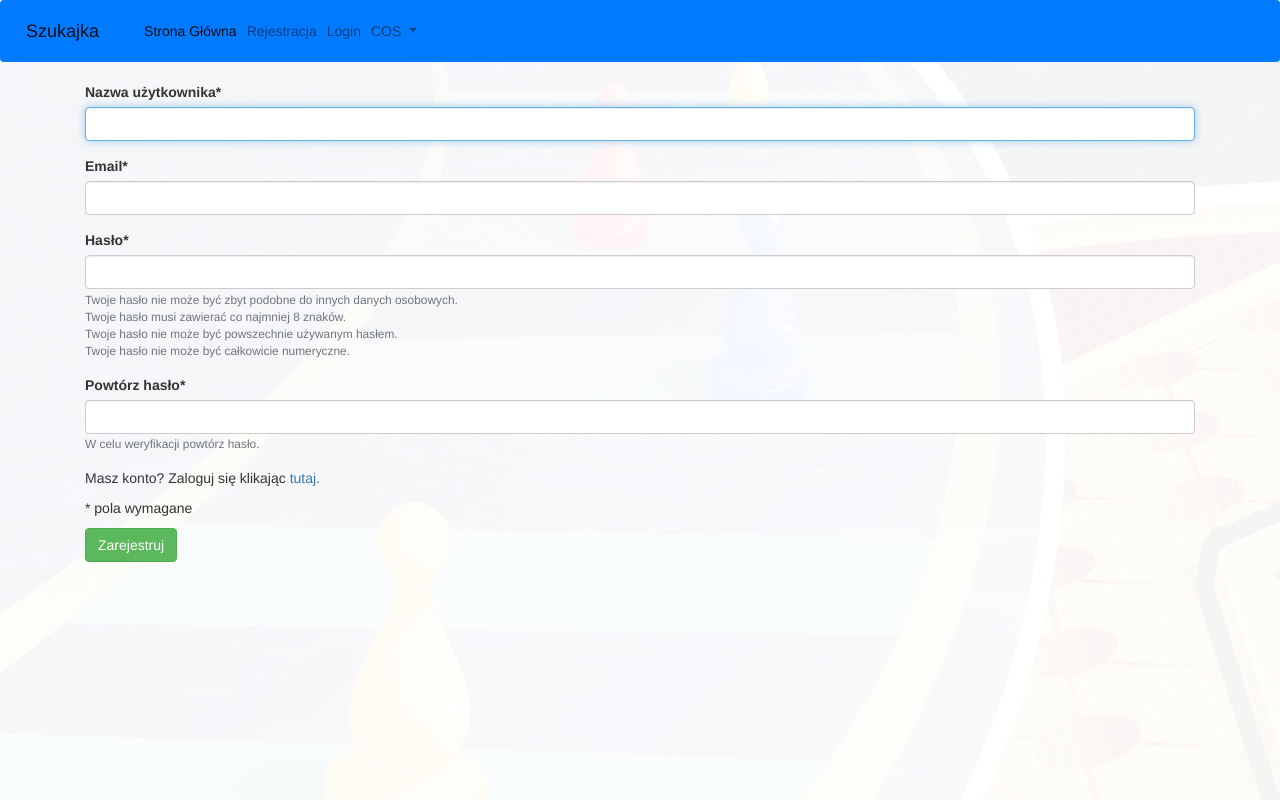
After one commit to Drizii/game_choiser, a Django app: page /a/user/register in a window 1280 px wide. The commit adds this page. Run offline with Django 3.2, Linux system fonts and the light colour scheme; some libraries are stand-ins or nearby versions.

Commit message:
zmiany jezykowe

```diff
--- a/choicer/main/forms.py
+++ b/choicer/main/forms.py
@@ -12,7 +12,6 @@ class GameTypeForm(forms.ModelForm):
             widget=forms.CheckboxSelectMultiple,
             required=False, queryset=Person.objects.all())
 
-
     class Meta:
         model = Game
         exclude = ('image', 'min_player', 'max_player')
@@ -20,6 +19,13 @@ class GameTypeForm(forms.ModelForm):
 
 class RegisterForm(UserCreationForm):
     email = forms.EmailField()
+    username = forms.CharField(label="Nazwa użytkownika")
+    password1 = forms.CharField(label="Hasło", help_text="Twoje hasło nie może być zbyt podobne do innych danych osobowych.<br>"
+                                                         "Twoje hasło musi zawierać co najmniej 8 znaków.<br>"
+                                                         "Twoje hasło nie może być powszechnie używanym hasłem.<br>"
+                                                         "Twoje hasło nie może być całkowicie numeryczne.")
+
+    password2 = forms.CharField(label="Powtórz hasło", help_text="W celu weryfikacji powtórz hasło.")
 
     class Meta:
         model = User
--- a/choicer/main/urls.py
+++ b/choicer/main/urls.py
@@ -1,9 +1,11 @@
-from django.urls import path
+from django.urls import path, include
 from .views import GameListView, GameDetailView, PersonDetailView, UserCreateView
+
 
 urlpatterns = [
     path("", GameListView.as_view(), name='Game_view'),
     path('<int:pk>/', GameDetailView.as_view(), name='game-detail'), # jezeli zmienie "game-detail" to wtedy absolute url nie generuje sie do linku
     path('user/<int:pk>', PersonDetailView.as_view(), name='person-detail'), # tu na końcu nie dajemy "/"
-    path('user', UserCreateView.as_view(), name="register")
+    path('user/register', UserCreateView.as_view(), name="register"),
+    path('user/', include("django.contrib.auth.urls")),
 ]
--- a/choicer/main/views.py
+++ b/choicer/main/views.py
@@ -33,7 +33,6 @@ class GameDetailView(DetailView):
     model = Game
 
 
-
 class PersonDetailView(DetailView):
     model = Person
     context_object_name = "person_detail"
@@ -41,7 +40,8 @@ class PersonDetailView(DetailView):
 
 class UserCreateView(CreateView):
     form_class = RegisterForm
-    template_name = "users/register.html"
+    template_name = "registration/register.html"
+
 
 '''
 def search(request):
--- a/choicer/templates/base.html
+++ b/choicer/templates/base.html
@@ -21,17 +21,17 @@
   <div class="collapse navbar-collapse" id="navbarNavDropdown">
     <ul class="navbar-nav">
       <li class="nav-item active">
-        <a class="nav-link" href="#">Home <span class="sr-only">(current)</span></a>
+        <a class="nav-link" href="http://127.0.0.1:8000/a/">Strona Główna <span class="sr-only">(current)</span></a>
       </li>
       <li class="nav-item">
-        <a class="nav-link" href="#">Features</a>
+        <a class="nav-link" href="http://127.0.0.1:8000/a/user/register">Rejestracja</a>
       </li>
       <li class="nav-item">
-        <a class="nav-link" href="#">Pricing</a>
+        <a class="nav-link" href="http://127.0.0.1:8000/a/user/login">Login</a>
       </li>
       <li class="nav-item dropdown">
         <a class="nav-link dropdown-toggle" href="#" id="navbarDropdownMenuLink" data-toggle="dropdown" aria-haspopup="true" aria-expanded="false">
-          Dropdown link
+          COS
         </a>
         <div class="dropdown-menu" aria-labelledby="navbarDropdownMenuLink">
           <a class="dropdown-item" href="#">Action</a>
--- /dev/null
+++ b/choicer/templates/registration/register.html
@@ -0,0 +1,13 @@
+{% extends 'base.html' %}
+{% block title %}Rejestracja{% endblock %}
+
+{% block body %}
+{% load crispy_forms_tags %}
+<form method="POST" class="form-group">
+	{% csrf_token %}
+	{{ form|crispy }}
+	<p>Masz konto? Zaloguj się klikając <a href="/a/user/register">tutaj.</a></p>
+	<p>* pola wymagane</p>
+	<button type="submit" class="btn btn-success">Zarejestruj</button>
+</form>
+{% endblock %}
```
Also changed, not shown: choicer/templates/registration/login.html (added, +16 -0 lines), choicer/templates/users/login.html (deleted, +0 -13 lines), choicer/templates/users/register.html (deleted, +0 -11 lines), choicer/db.sqlite3.
